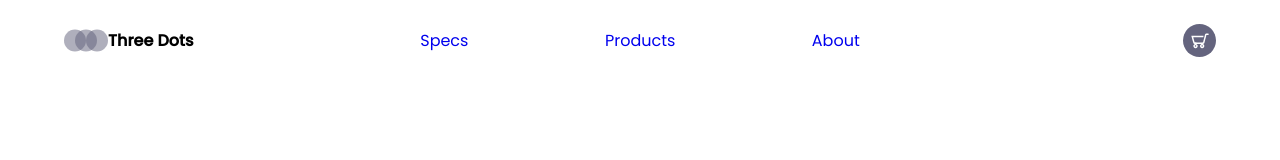
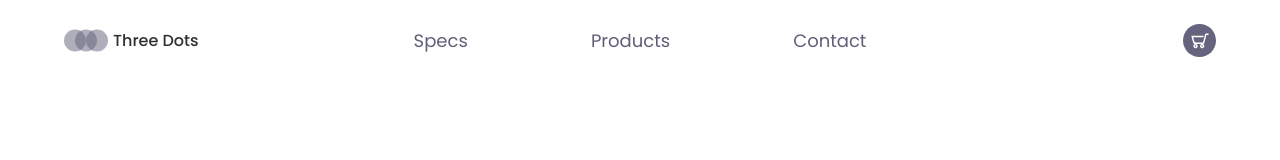
Before and after one commit to DenisKantic/Laptop-Landing-Page, a plain HTML site: page index.html in a window 1280 px wide. Drawn offline with Linux system fonts and the light colour scheme.

Commit message:
fully created navigation ( header ) part in html and css

```diff
--- a/index.html
+++ b/index.html
@@ -19,7 +19,7 @@
             <ul class="nav-links">
             <li><a class="nav-element" href="#">Specs</a></li>
             <li><a class="nav-element" href="#">Products</a></li>
-            <li><a class="nav-element" href="#">About</a></li>
+            <li><a class="nav-element" href="#">Contact</a></li>
             </ul>
         </nav>
 
--- a/style.css
+++ b/style.css
@@ -14,8 +14,8 @@ header{
     display: flex; /* flex property*/
     width: 90%; /* width of the page */
     margin: auto; /*centering this width */
-    height: 10vh;
-    align-items: center;
+    height: 10vh; /* height of the header ( navigation ) bar*/
+    align-items: center; /* centering it vertical */
 }
 
 .logo-container,
@@ -23,10 +23,19 @@ header{
 .cart-area{
 
     display: flex;
+    font-size: 18px;
 }
 
 .logo-container{
     flex:1;
+}
+
+.logo-container h4{
+
+    margin: 5px;
+    font-weight: 500;
+    font-size: 16px;
+    color: #2f2f33;
 }
 
 nav{
@@ -35,16 +44,17 @@ nav{
 
 .cart-area{
     flex:1;
-    justify-content: flex-end;
+    justify-content: flex-end; /*cart logo on far end  */
 }
 
 .nav-links{
-   justify-content: space-around;
+   justify-content: space-around; /* space from the elements in navigation */
    list-style-type: none;
 }
 
 .nav-element{
     text-decoration: none;
+    color: #5f5f79;
 }
 
 /*________________________________________________________________________*/
```
